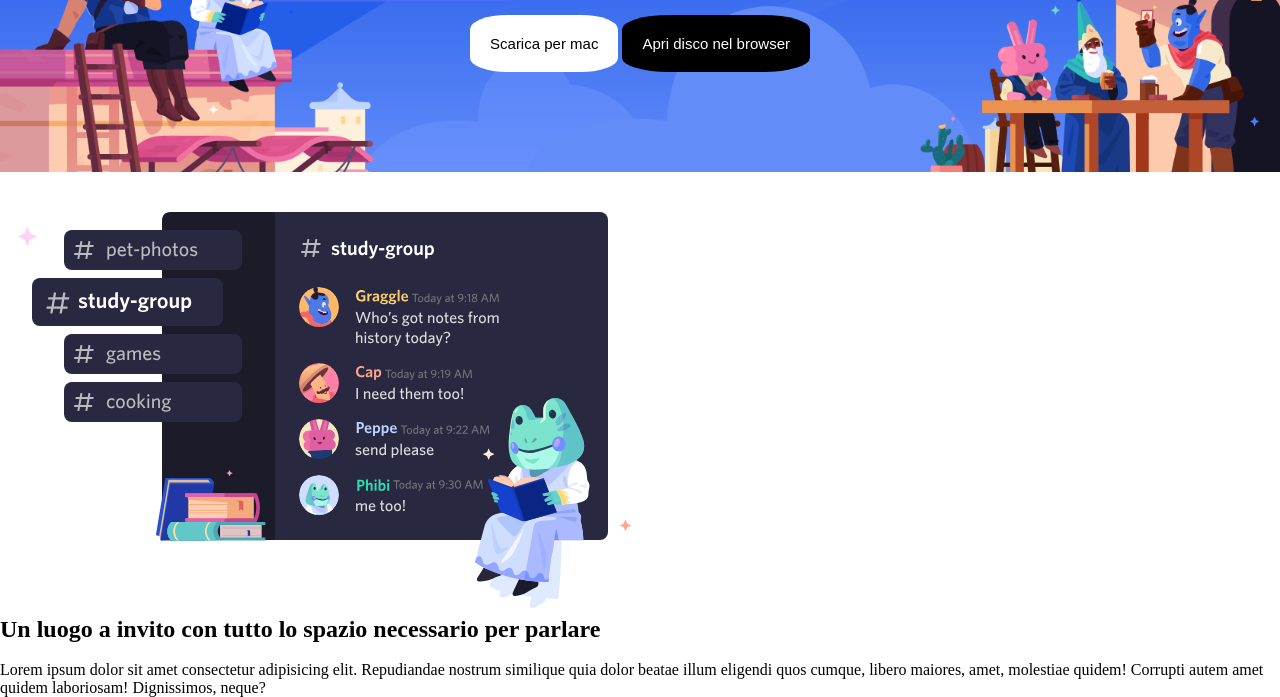
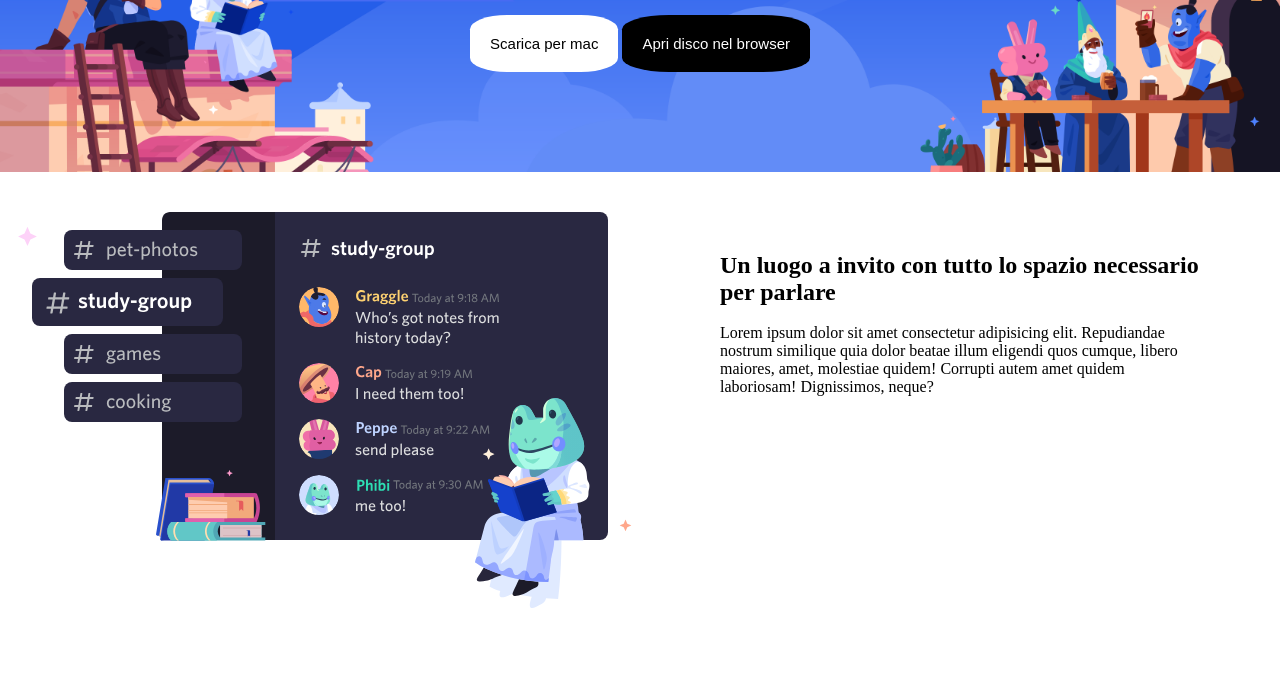
Before and after one commit to freddycarta/htmlcss-discord, a plain HTML site: page index.html in a window 1280 px wide. Shown: the part 373-1070 px from the top of the page. After the commit the page ends 989 px from the top, so only its background shows below. Drawn offline with Linux system fonts and the light colour scheme.

Commit message:
push 1 section

```diff
--- a/style.css
+++ b/style.css
@@ -80,8 +80,13 @@ h1 {
 
 .img1section {
     float: left;
+    width: 50%;
+
 }
 
 .text1section {
     float: left;
+    width: 50%;
+    padding: 80px;
+
 }
```
